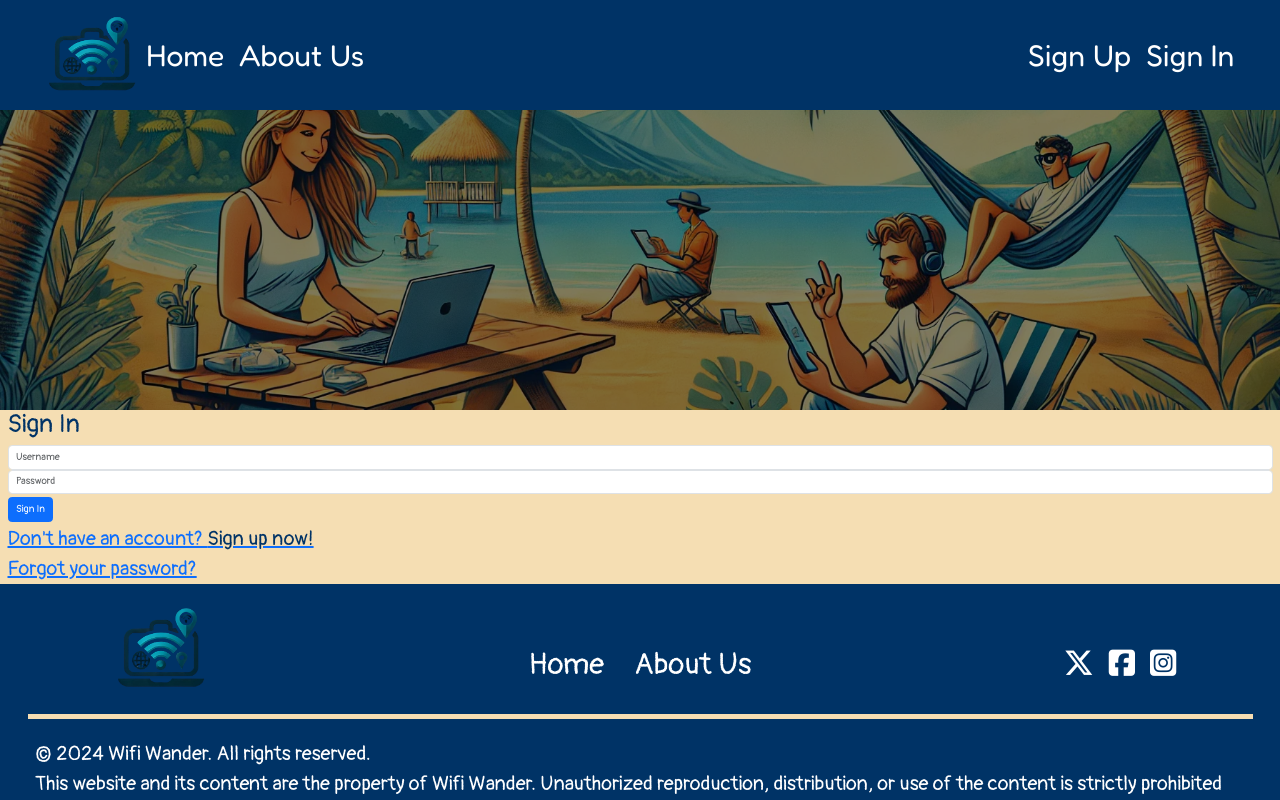
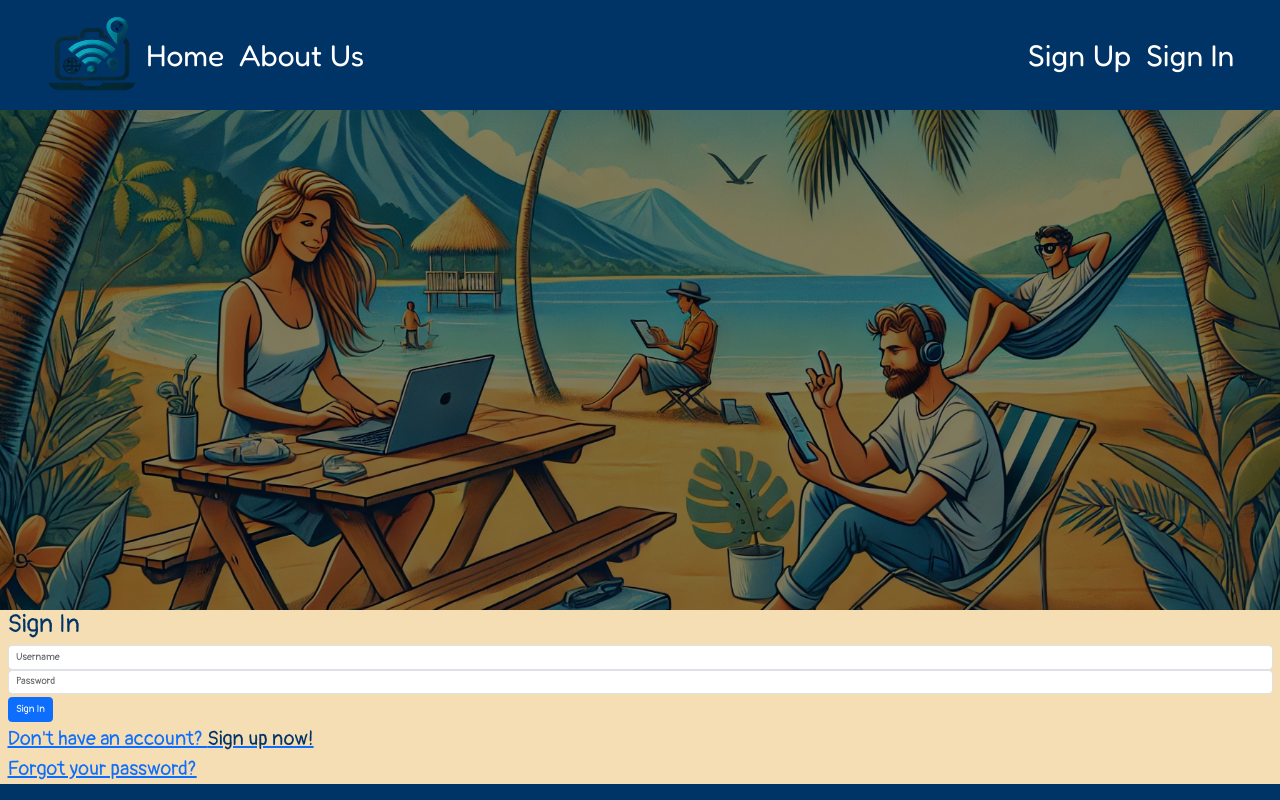
Before and after one commit to GMontaque/WiFiWander, a React (Create React App) app: page /signin in a window 1280 px wide. Shown: the top 800 px of the page. Built offline with nearby package versions, Linux system fonts and the light colour scheme.

Commit message:
style: remove inline stlye and add css class for hero image on pages other than homepage

```diff
--- a/src/components/Hero.js
+++ b/src/components/Hero.js
@@ -16,7 +16,7 @@ function Hero() {
             );
         } else {
             return (
-                <div className="hero-container" style={{ width: '100%', height: '30rem', 'background-position': 'center -21rem' }}>
+                <div className="hero-container hero-mini" >
                     <div className="overlay"></div>
                 </div>
             );
```
